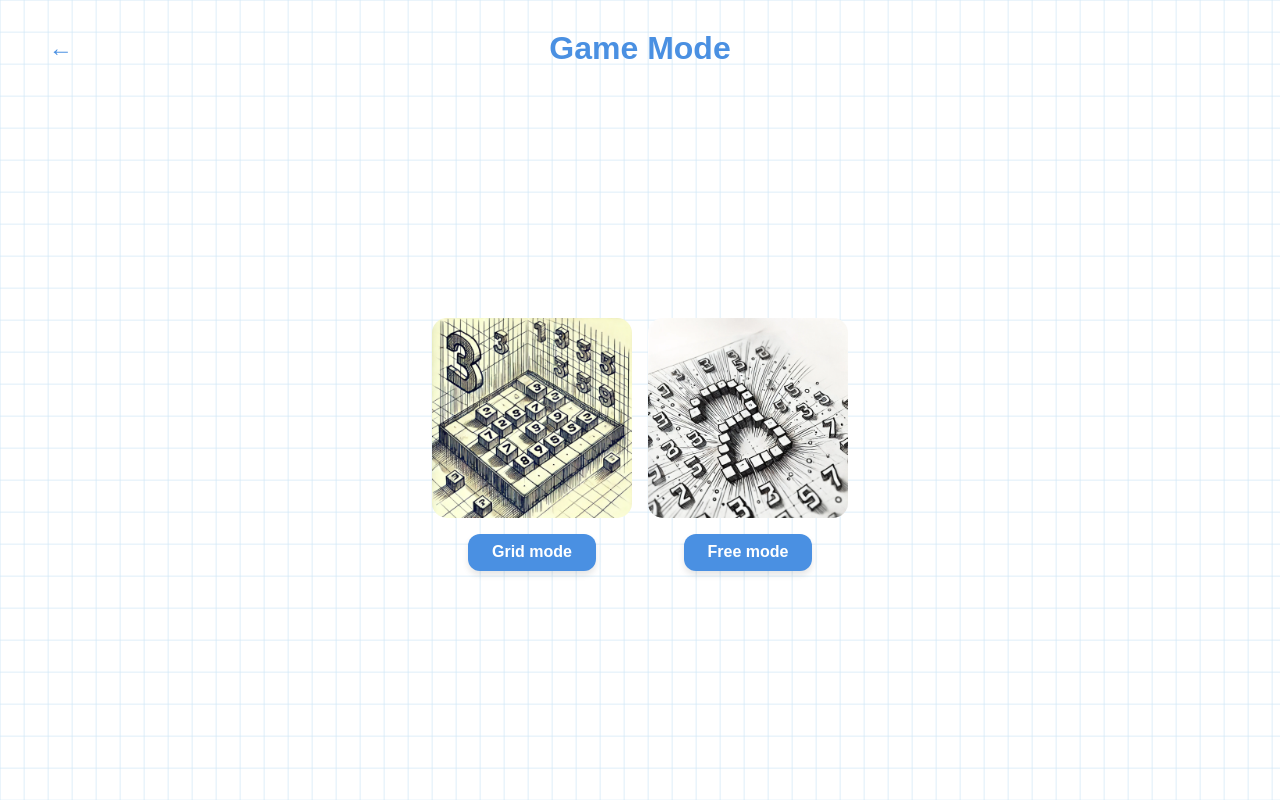
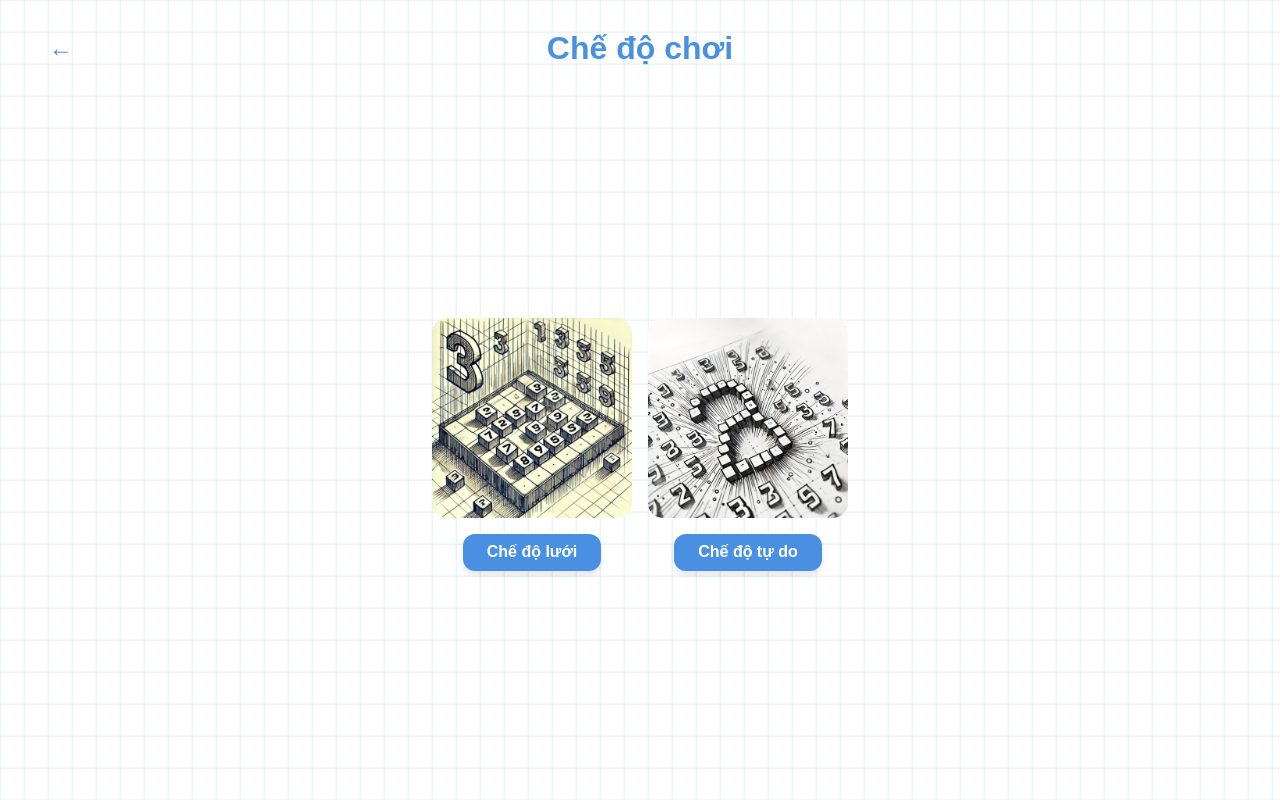
Before and after one commit to fralcy/find-smallest-number-game, a React (Vite) app in the folder find-smallest-number-game/: page /#/game-mode in a window 1280 px wide. Built offline with nearby package versions, Linux system fonts and the light colour scheme.

Commit message:
update game mode and game mode details screen

```diff
--- a/find-smallest-number-game/src/screens/GameModeDetailScreen.jsx
+++ b/find-smallest-number-game/src/screens/GameModeDetailScreen.jsx
@@ -3,6 +3,7 @@ import styles from '../styles/GameModeDetailScreen.module.css';
 import { useNavigate, useParams } from 'react-router-dom';
 import RotateDeviceNotice from './RotateDeviceNotice';
 import { useGameContext } from '../contexts/GameContext';
+import { t } from '../utils/languageUtils';
 
 const GameModeDetailScreen = () => {
   const navigate = useNavigate();
@@ -30,7 +31,7 @@ const GameModeDetailScreen = () => {
   };
 
   const getModeTitle = () => {
-    return type === 'grid' ? 'Grid Mode' : 'Free Mode';
+    return type === 'grid' ? t('gridMode') : t('freeMode');
   };
 
   return (
@@ -42,7 +43,7 @@ const GameModeDetailScreen = () => {
             className={styles.backButton}
             onClick={handleBack}
           >
-            ←
+            {t('back')}
           </button>
         </div>
         <div className={styles.middleSection}>
@@ -59,21 +60,21 @@ const GameModeDetailScreen = () => {
             className={styles.modeButton}
             onClick={handleCampaign}
           >
-            Campaign
+            {t('campaign')}
           </button>
 
           <button
             className={styles.modeButton}
             onClick={handleCustom}
           >
-            Custom
+            {t('custom')}
           </button>
 
           <button
             className={styles.modeButton}
             onClick={handleZenMode}
           >
-            Zen mode
+            {t('zenMode')}
           </button>
         </div>
       </div>
--- a/find-smallest-number-game/src/screens/GameModeScreen.jsx
+++ b/find-smallest-number-game/src/screens/GameModeScreen.jsx
@@ -5,12 +5,14 @@ import RotateDeviceNotice from './RotateDeviceNotice';
 import gridModeImage from '../assets/grid-mode.png';
 import freeModeImage from '../assets/free-mode.png';
 import { useGameContext } from '../contexts/GameContext';
+import { t } from '../utils/languageUtils';
 
 const GameModeScreen = () => {
   const navigate = useNavigate();
   const { audioManager } = useGameContext();
 
   const handleBack = () => {
+    audioManager.play('button');
     navigate('/');
   };
 
@@ -33,11 +35,11 @@ const GameModeScreen = () => {
             className={styles.backButton}
             onClick={handleBack}
           >
-            ←
+            {t('back')}
           </button>
         </div>
         <div className={styles.middleSection}>
-          <h1 className={styles.title}>Game Mode</h1>
+          <h1 className={styles.title}>{t('gameMode')}</h1>
         </div>
         <div className={styles.rightSection}>
           {/* Thành phần rỗng để căn chỉnh */}
@@ -55,7 +57,7 @@ const GameModeScreen = () => {
               alt="Grid Mode"
               className={styles.modeImage}
             />
-            <button className={styles.modeButton}>Grid mode</button>
+            <button className={styles.modeButton}>{t('gridMode')}</button>
           </div>
 
           <div
@@ -67,7 +69,7 @@ const GameModeScreen = () => {
               alt="Free Mode"
               className={styles.modeImage}
             />
-            <button className={styles.modeButton}>Free mode</button>
+            <button className={styles.modeButton}>{t('freeMode')}</button>
           </div>
         </div>
       </div>
```
